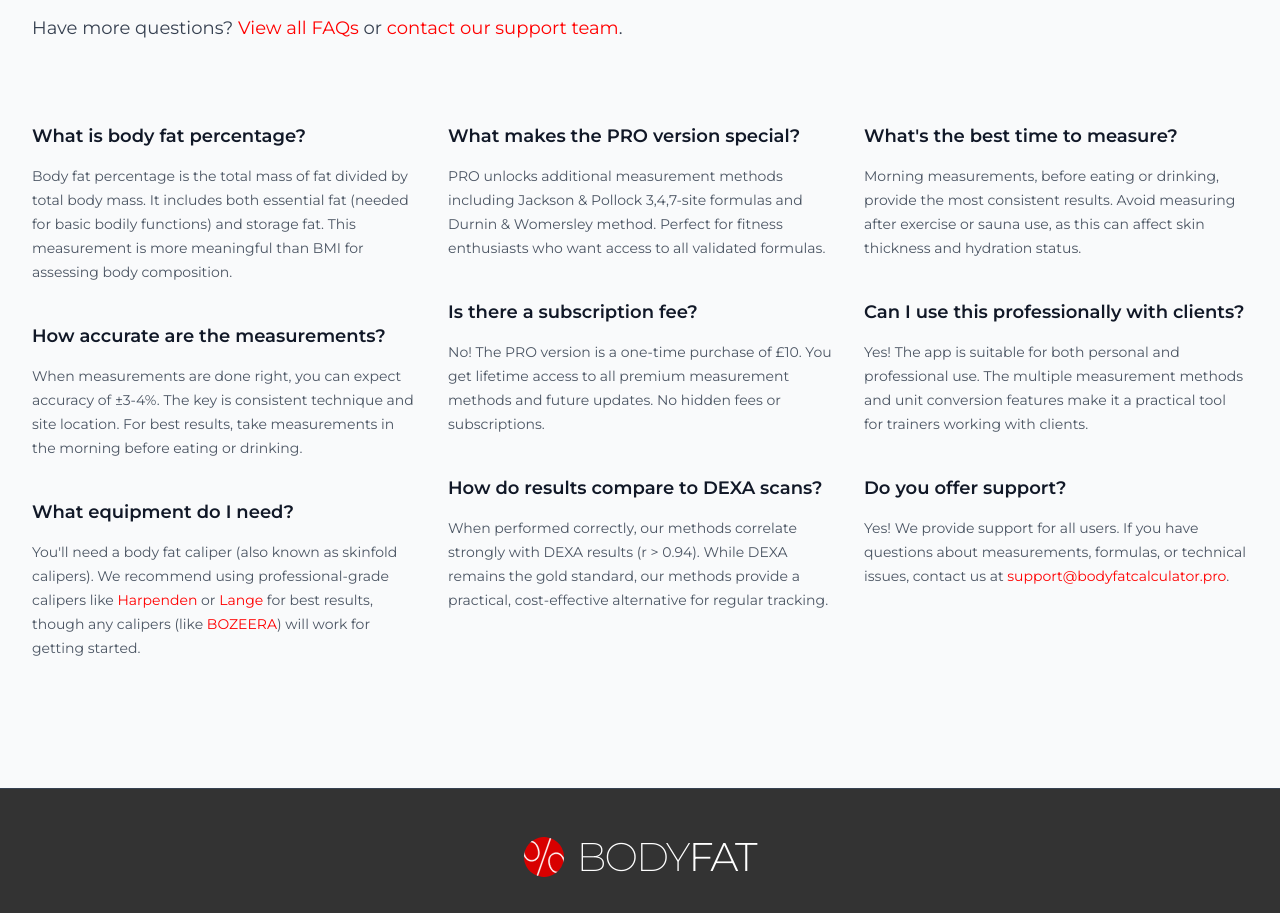
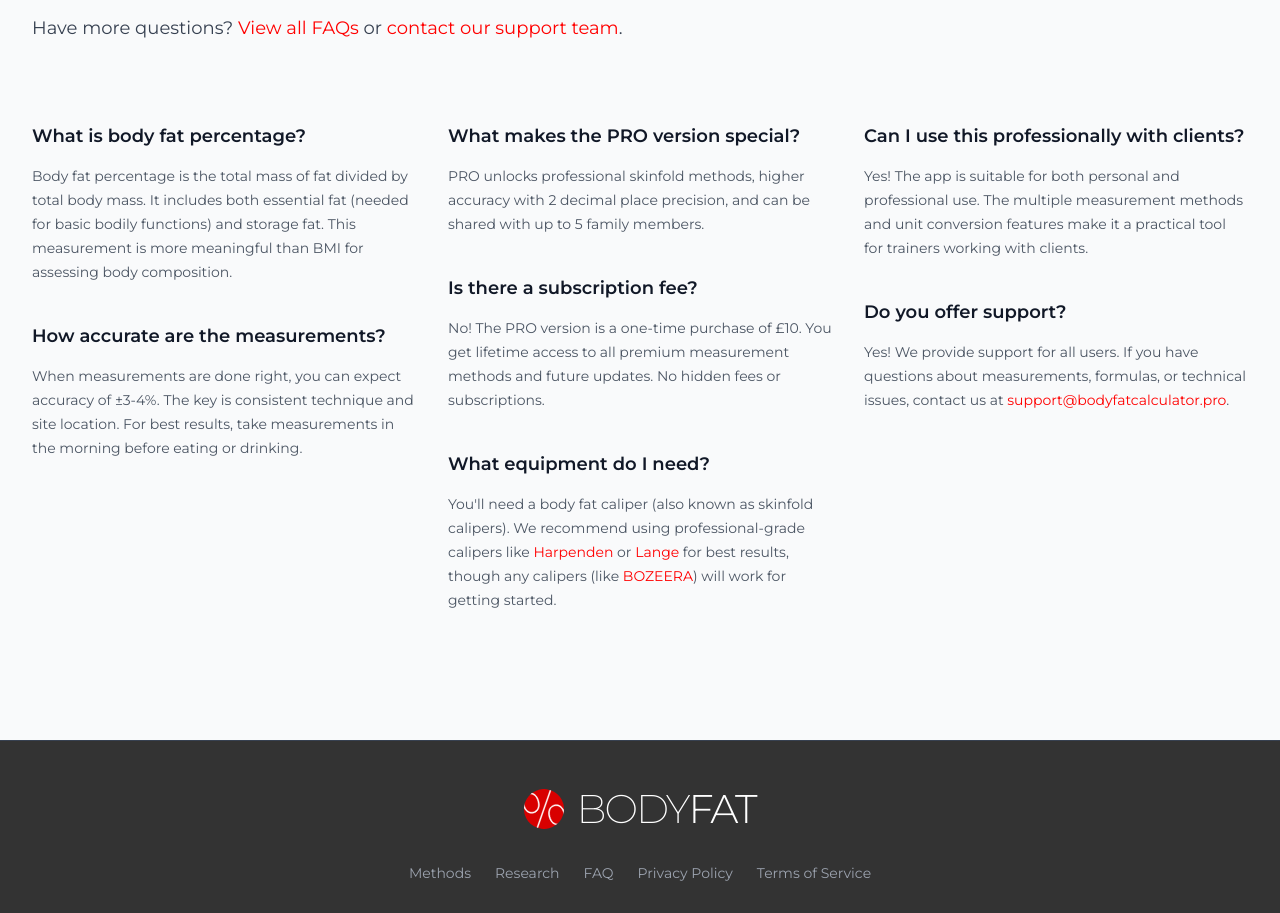
Before and after one commit to tehidea/bodyfatcalculator, a Next.js app: page / in a window 1280 px wide. Shown: the part 4293-5206 px from the top of the page. Built offline with nearby package versions, Linux system fonts and the light colour scheme.

Commit message:
Update FAQs

```diff
--- a/src/components/Faqs.tsx
+++ b/src/components/Faqs.tsx
@@ -28,16 +28,12 @@ const faqs = [
       answer:
         'When measurements are done right, you can expect accuracy of ±3-4%. The key is consistent technique and site location. For best results, take measurements in the morning before eating or drinking.',
     },
-    {
-      question: 'What equipment do I need?',
-      answer: `You'll need a body fat caliper (also known as skinfold calipers). We recommend using professional-grade calipers like <a href='https://www.amazon.co.uk/Harpenden-Skinfold-Caliper-Calibration-Dowel/dp/B00289EHA0?crid=179GKCY0GZSID&nsdOptOutParam=true&sprefix=harpenden+calipers%2Caps%2C75&sr=8-5&linkCode=ll1&tag=bodyfatcalculator-21&linkId=2943e66b7223012cef58d3c029243c7c&language=en_GB&ref_=as_li_ss_tl' target='_blank' rel='noopener' class='text-[#FF0000] hover:text-[#FF0000]/90'>Harpenden</a> or <a href='https://www.amazon.co.uk/Lange-Calibration-Instruction-Percentage-Professional/dp/B00DD631G8?crid=179GKCY0GZSID&nsdOptOutParam=true&sprefix=harpenden+calipers%2Caps%2C75&sr=8-8&linkCode=ll1&tag=bodyfatcalculator-21&linkId=f30e96b3850d39000e3d1c53c74f8235&language=en_GB&ref_=as_li_ss_tl' target='_blank' rel='noopener' class='text-[#FF0000] hover:text-[#FF0000]/90'>Lange</a> for best results, though any calipers (like <a href='https://www.amazon.co.uk/CALIPER-MEASURING-Skinfold-Caliper-Measure/dp/B07B9Y5J7N?crid=2IU4GPJB8C0U0&nsdOptOutParam=true&refinements=p_85%3A20930949031&rnid=20930948031&rps=1&sprefix=body+calipers%2Caps%2C70&sr=8-5&linkCode=ll1&tag=bodyfatcalculator-21&linkId=60fe659fe6cb7399b48d403e938d77a8&language=en_GB&ref_=as_li_ss_tl' target='_blank' rel='noopener' class='text-[#FF0000] hover:text-[#FF0000]/90'>BOZEERA</a>) will work for getting started.`,
-    },
   ],
   [
     {
       question: 'What makes the PRO version special?',
       answer:
-        'PRO unlocks additional measurement methods including Jackson & Pollock 3,4,7-site formulas and Durnin & Womersley method. Perfect for fitness enthusiasts who want access to all validated formulas.',
+        'PRO unlocks professional skinfold methods, higher accuracy with 2 decimal place precision, and can be shared with up to 5 family members.',
     },
     {
       question: 'Is there a subscription fee?',
@@ -45,17 +41,11 @@ const faqs = [
         'No! The PRO version is a one-time purchase of £10. You get lifetime access to all premium measurement methods and future updates. No hidden fees or subscriptions.',
     },
     {
-      question: 'How do results compare to DEXA scans?',
-      answer:
-        'When performed correctly, our methods correlate strongly with DEXA results (r > 0.94). While DEXA remains the gold standard, our methods provide a practical, cost-effective alternative for regular tracking.',
+      question: 'What equipment do I need?',
+      answer: `You'll need a body fat caliper (also known as skinfold calipers). We recommend using professional-grade calipers like <a href='https://www.amazon.co.uk/Harpenden-Skinfold-Caliper-Calibration-Dowel/dp/B00289EHA0?crid=179GKCY0GZSID&nsdOptOutParam=true&sprefix=harpenden+calipers%2Caps%2C75&sr=8-5&linkCode=ll1&tag=bodyfatcalculator-21&linkId=2943e66b7223012cef58d3c029243c7c&language=en_GB&ref_=as_li_ss_tl' target='_blank' rel='noopener' class='text-[#FF0000] hover:text-[#FF0000]/90'>Harpenden</a> or <a href='https://www.amazon.co.uk/Lange-Calibration-Instruction-Percentage-Professional/dp/B00DD631G8?crid=179GKCY0GZSID&nsdOptOutParam=true&sprefix=harpenden+calipers%2Caps%2C75&sr=8-8&linkCode=ll1&tag=bodyfatcalculator-21&linkId=f30e96b3850d39000e3d1c53c74f8235&language=en_GB&ref_=as_li_ss_tl' target='_blank' rel='noopener' class='text-[#FF0000] hover:text-[#FF0000]/90'>Lange</a> for best results, though any calipers (like <a href='https://www.amazon.co.uk/CALIPER-MEASURING-Skinfold-Caliper-Measure/dp/B07B9Y5J7N?crid=2IU4GPJB8C0U0&nsdOptOutParam=true&refinements=p_85%3A20930949031&rnid=20930948031&rps=1&sprefix=body+calipers%2Caps%2C70&sr=8-5&linkCode=ll1&tag=bodyfatcalculator-21&linkId=60fe659fe6cb7399b48d403e938d77a8&language=en_GB&ref_=as_li_ss_tl' target='_blank' rel='noopener' class='text-[#FF0000] hover:text-[#FF0000]/90'>BOZEERA</a>) will work for getting started.`,
     },
   ],
   [
-    {
-      question: "What's the best time to measure?",
-      answer:
-        'Morning measurements, before eating or drinking, provide the most consistent results. Avoid measuring after exercise or sauna use, as this can affect skin thickness and hydration status.',
-    },
     {
       question: 'Can I use this professionally with clients?',
       answer:
```
